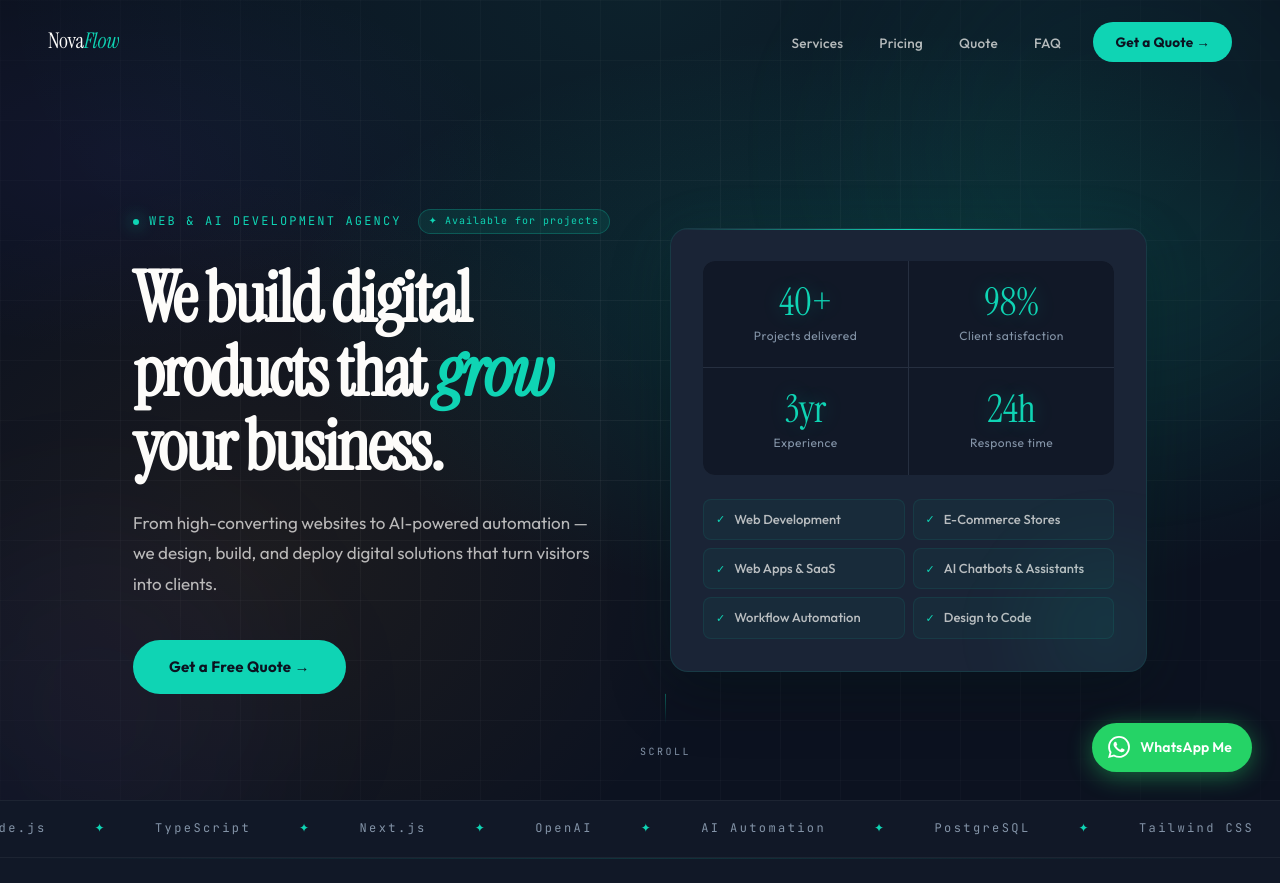
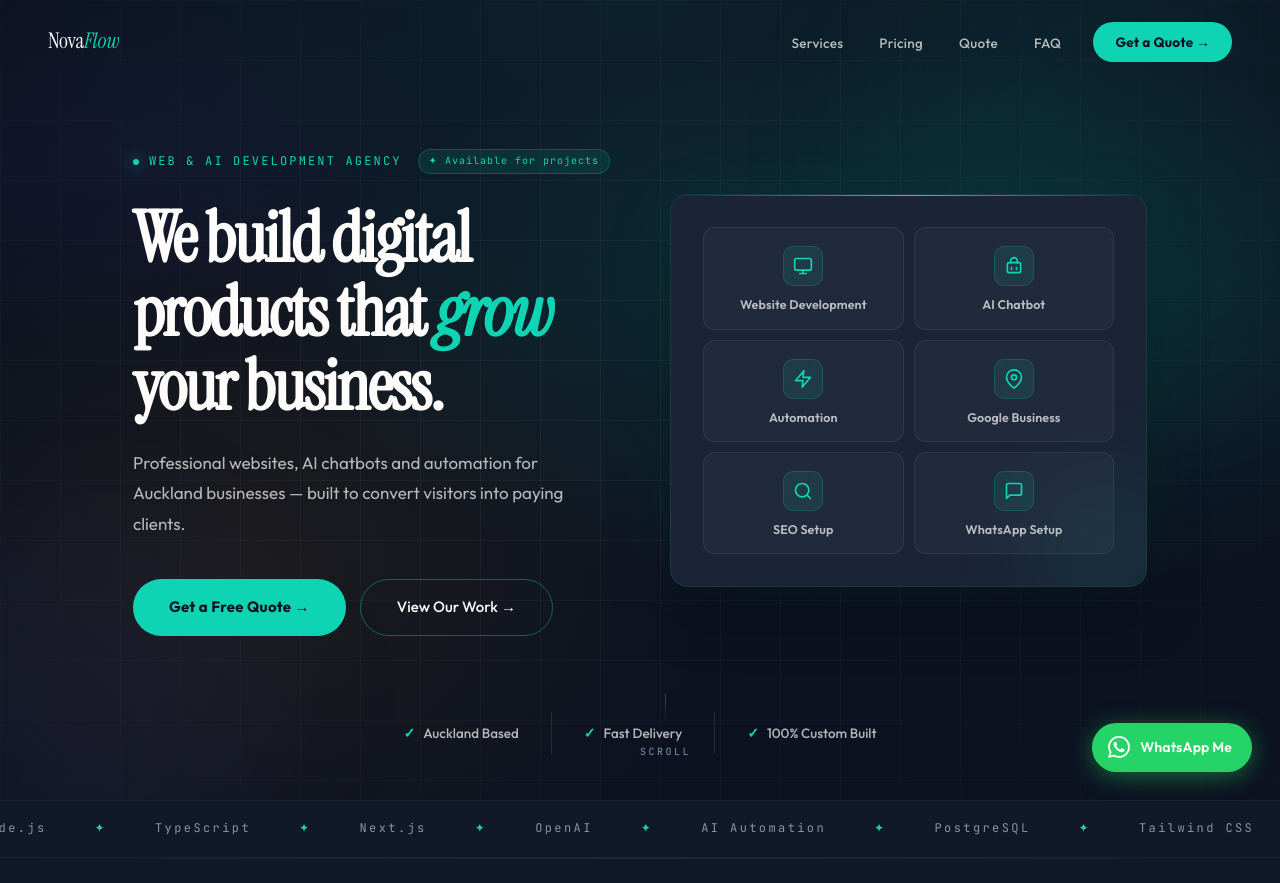
Before and after one commit to SamikaPerera/NovaFlowBuild, a plain HTML site: page index.html in a window 1280 px wide. Shown: the top 883 px of the page. Drawn offline with Linux system fonts and the light colour scheme.

Commit message:
Redesign hero section with services grid and trust badges
- Replace stats card (40+/98%/3yr/24h) and service checklist with a
  clean 2x3 SVG-icon services grid inside the hero card
- Update subheadline to Auckland-focused copy
- Add second CTA button "View Our Work →" alongside Get a Free Quote
- Add full-width trust badges row below both columns:
  Auckland Based · Fast Delivery · 100% Custom Built
- All new elements animate in on load with staggered fadeUp delays

Co-Authored-By: Claude Sonnet 4.6 <noreply@anthropic.com>

```diff
--- a/css/styles.css
+++ b/css/styles.css
@@ -2049,6 +2049,104 @@
     }
 
     /* ════════════════════════════════════════════════════════════
+       HERO — REDESIGN
+    ════════════════════════════════════════════════════════════ */
+
+    /* Services grid inside hero card */
+    .hsvc-grid {
+      display: grid;
+      grid-template-columns: 1fr 1fr;
+      gap: 10px;
+    }
+
+    .hsvc-item {
+      display: flex;
+      flex-direction: column;
+      align-items: center;
+      gap: 10px;
+      padding: 18px 10px 16px;
+      background: rgba(255,255,255,0.03);
+      border: 1px solid rgba(255,255,255,0.07);
+      border-radius: 12px;
+      text-align: center;
+      cursor: default;
+      transition: border-color 0.25s, background 0.25s, box-shadow 0.25s;
+    }
+    .hsvc-item:hover {
+      border-color: rgba(15,212,180,0.3);
+      background: rgba(15,212,180,0.05);
+      box-shadow: 0 0 22px rgba(15,212,180,0.08);
+    }
+
+    .hsvc-icon {
+      width: 40px;
+      height: 40px;
+      border-radius: 10px;
+      background: rgba(15,212,180,0.1);
+      border: 1px solid rgba(15,212,180,0.18);
+      display: flex;
+      align-items: center;
+      justify-content: center;
+      color: var(--teal);
+      transition: background 0.25s, border-color 0.25s, box-shadow 0.25s;
+      flex-shrink: 0;
+    }
+    .hsvc-item:hover .hsvc-icon {
+      background: rgba(15,212,180,0.18);
+      border-color: rgba(15,212,180,0.38);
+      box-shadow: 0 0 14px rgba(15,212,180,0.15);
+    }
+
+    .hsvc-name {
+      font-size: 12.5px;
+      font-weight: 600;
+      color: var(--white-70);
+      letter-spacing: 0.01em;
+      line-height: 1.3;
+      transition: color 0.25s;
+    }
+    .hsvc-item:hover .hsvc-name { color: var(--white); }
+
+    /* Trust badges row — spans both hero columns */
+    .hero-trust-row {
+      grid-column: 1 / -1;
+      display: flex;
+      justify-content: center;
+      align-items: center;
+      margin-top: 16px;
+      opacity: 0;
+      animation: fadeUp 0.7s var(--ease) 1.7s forwards;
+    }
+
+    .hero-trust-badge {
+      display: flex;
+      align-items: center;
+      gap: 8px;
+      padding: 10px 32px;
+      font-size: 13.5px;
+      font-weight: 500;
+      color: var(--white-70);
+      border-right: 1px solid rgba(255,255,255,0.1);
+    }
+    .hero-trust-badge:last-child { border-right: none; }
+
+    .htb-check {
+      color: var(--teal);
+      font-size: 14px;
+      font-weight: 700;
+      line-height: 1;
+    }
+
+    @media (max-width: 900px) {
+      .hero-trust-row { margin-top: 36px; flex-wrap: wrap; gap: 4px; }
+      .hero-trust-badge { padding: 8px 20px; font-size: 13px; }
+    }
+    @media (max-width: 500px) {
+      .hero-trust-badge { padding: 8px 14px; font-size: 12px; }
+      .hero-trust-row { gap: 0; }
+    }
+
+    /* ════════════════════════════════════════════════════════════
        SERVICE CARDS — REDESIGN
     ════════════════════════════════════════════════════════════ */
     .svc-icon-wrap {
--- a/index.html
+++ b/index.html
@@ -70,42 +70,70 @@
         <span class="line-break">your business.</span>
       </h1>
       <p class="hero-desc">
-        From high-converting websites to AI-powered automation — we design, build, and deploy digital solutions that turn visitors into clients.
+        Professional websites, AI chatbots and automation for Auckland businesses — built to convert visitors into paying clients.
       </p>
       <div class="hero-actions">
         <a href="#quote" class="btn-primary">Get a Free Quote →</a>
+        <a href="#services" class="btn-outline">View Our Work →</a>
       </div>
     </div>
+
     <div class="hero-right">
       <div class="hero-card">
-        <div class="trust-grid">
-          <div class="trust-item">
-            <div class="trust-num">40+</div>
-            <div class="trust-label">Projects delivered</div>
+        <div class="hsvc-grid">
+
+          <div class="hsvc-item">
+            <div class="hsvc-icon">
+              <svg width="20" height="20" viewBox="0 0 24 24" fill="none" stroke="currentColor" stroke-width="2" stroke-linecap="round" stroke-linejoin="round" aria-hidden="true"><rect x="2" y="3" width="20" height="14" rx="2"/><line x1="8" y1="21" x2="16" y2="21"/><line x1="12" y1="17" x2="12" y2="21"/></svg>
+            </div>
+            <span class="hsvc-name">Website Development</span>
           </div>
-          <div class="trust-item">
-            <div class="trust-num">98%</div>
-            <div class="trust-label">Client satisfaction</div>
+
+          <div class="hsvc-item">
+            <div class="hsvc-icon">
+              <svg width="20" height="20" viewBox="0 0 24 24" fill="none" stroke="currentColor" stroke-width="2" stroke-linecap="round" stroke-linejoin="round" aria-hidden="true"><rect x="4" y="8" width="16" height="12" rx="2"/><path d="M8 8V6a4 4 0 0 1 8 0v2"/><line x1="9" y1="14" x2="9" y2="16"/><line x1="15" y1="14" x2="15" y2="16"/></svg>
+            </div>
+            <span class="hsvc-name">AI Chatbot</span>
           </div>
-          <div class="trust-item">
-            <div class="trust-num">3yr</div>
-            <div class="trust-label">Experience</div>
+
+          <div class="hsvc-item">
+            <div class="hsvc-icon">
+              <svg width="20" height="20" viewBox="0 0 24 24" fill="none" stroke="currentColor" stroke-width="2" stroke-linecap="round" stroke-linejoin="round" aria-hidden="true"><polygon points="13 2 3 14 12 14 11 22 21 10 12 10 13 2"/></svg>
+            </div>
+            <span class="hsvc-name">Automation</span>
           </div>
-          <div class="trust-item">
-            <div class="trust-num">24h</div>
-            <div class="trust-label">Response time</div>
+
+          <div class="hsvc-item">
+            <div class="hsvc-icon">
+              <svg width="20" height="20" viewBox="0 0 24 24" fill="none" stroke="currentColor" stroke-width="2" stroke-linecap="round" stroke-linejoin="round" aria-hidden="true"><path d="M21 10c0 7-9 13-9 13s-9-6-9-13a9 9 0 0 1 18 0z"/><circle cx="12" cy="10" r="3"/></svg>
+            </div>
+            <span class="hsvc-name">Google Business</span>
           </div>
-        </div>
-        <div class="hero-services">
-          <div class="hero-svc-item"><span class="hero-svc-check">✓</span>Web Development</div>
-          <div class="hero-svc-item"><span class="hero-svc-check">✓</span>E-Commerce Stores</div>
-          <div class="hero-svc-item"><span class="hero-svc-check">✓</span>Web Apps &amp; SaaS</div>
-          <div class="hero-svc-item"><span class="hero-svc-check">✓</span>AI Chatbots &amp; Assistants</div>
-          <div class="hero-svc-item"><span class="hero-svc-check">✓</span>Workflow Automation</div>
-          <div class="hero-svc-item"><span class="hero-svc-check">✓</span>Design to Code</div>
+
+          <div class="hsvc-item">
+            <div class="hsvc-icon">
+              <svg width="20" height="20" viewBox="0 0 24 24" fill="none" stroke="currentColor" stroke-width="2" stroke-linecap="round" stroke-linejoin="round" aria-hidden="true"><circle cx="11" cy="11" r="8"/><line x1="21" y1="21" x2="16.65" y2="16.65"/></svg>
+            </div>
+            <span class="hsvc-name">SEO Setup</span>
+          </div>
+
+          <div class="hsvc-item">
+            <div class="hsvc-icon">
+              <svg width="20" height="20" viewBox="0 0 24 24" fill="none" stroke="currentColor" stroke-width="2" stroke-linecap="round" stroke-linejoin="round" aria-hidden="true"><path d="M21 15a2 2 0 0 1-2 2H7l-4 4V5a2 2 0 0 1 2-2h14a2 2 0 0 1 2 2z"/></svg>
+            </div>
+            <span class="hsvc-name">WhatsApp Setup</span>
+          </div>
+
         </div>
       </div>
     </div>
+
+    <div class="hero-trust-row">
+      <div class="hero-trust-badge"><span class="htb-check">✓</span> Auckland Based</div>
+      <div class="hero-trust-badge"><span class="htb-check">✓</span> Fast Delivery</div>
+      <div class="hero-trust-badge"><span class="htb-check">✓</span> 100% Custom Built</div>
+    </div>
+
   </div>
   <div class="hero-scroll">
     <div class="scroll-line"></div>
```
